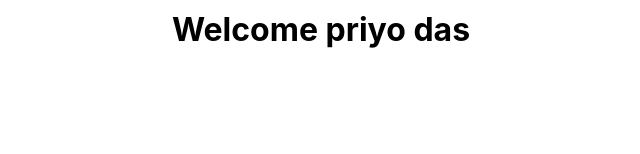
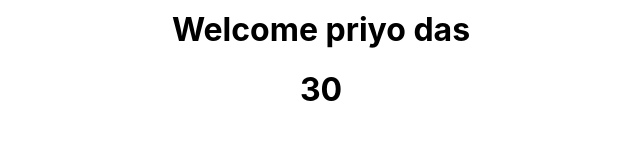
Before and after one commit to priyodas12/Web_Technology_Learning, a React (Create React App) app in the folder ReactLearning/hello-react/: page / in a window 1280 px wide. Shown: the part 146-300 px from the top of the page, without its empty margins (319-959 px from the left). Built offline with nearby package versions, Linux system fonts and the light colour scheme.

Commit message:
changed app.js

```diff
--- a/ReactLearning/hello-react/src/App.js
+++ b/ReactLearning/hello-react/src/App.js
@@ -10,7 +10,7 @@ function App() {
     <div className="App">
         <AddToCart/>
         <Greet name="priyo" surname="das"/>
-        <GreetClass name="priyo" surname="das"/>
+        <GreetClass name="priyo" surname="das" age="20">30</GreetClass>
     </div>
   );
 }
--- a/ReactLearning/hello-react/src/Components/GreetClass.jsx
+++ b/ReactLearning/hello-react/src/Components/GreetClass.jsx
@@ -5,8 +5,8 @@ class Welcome extends Component{
     const {name,surname}=this.props;
     return (
       <div>
-        <h1>Welcome {name} {surname}</h1>
-        <h5>{this.props.children}</h5>
+        <h1>Welcome {name} {surname} </h1>
+        <h1>{this.props.children}</h1>
       </div>
     );
   }
```
